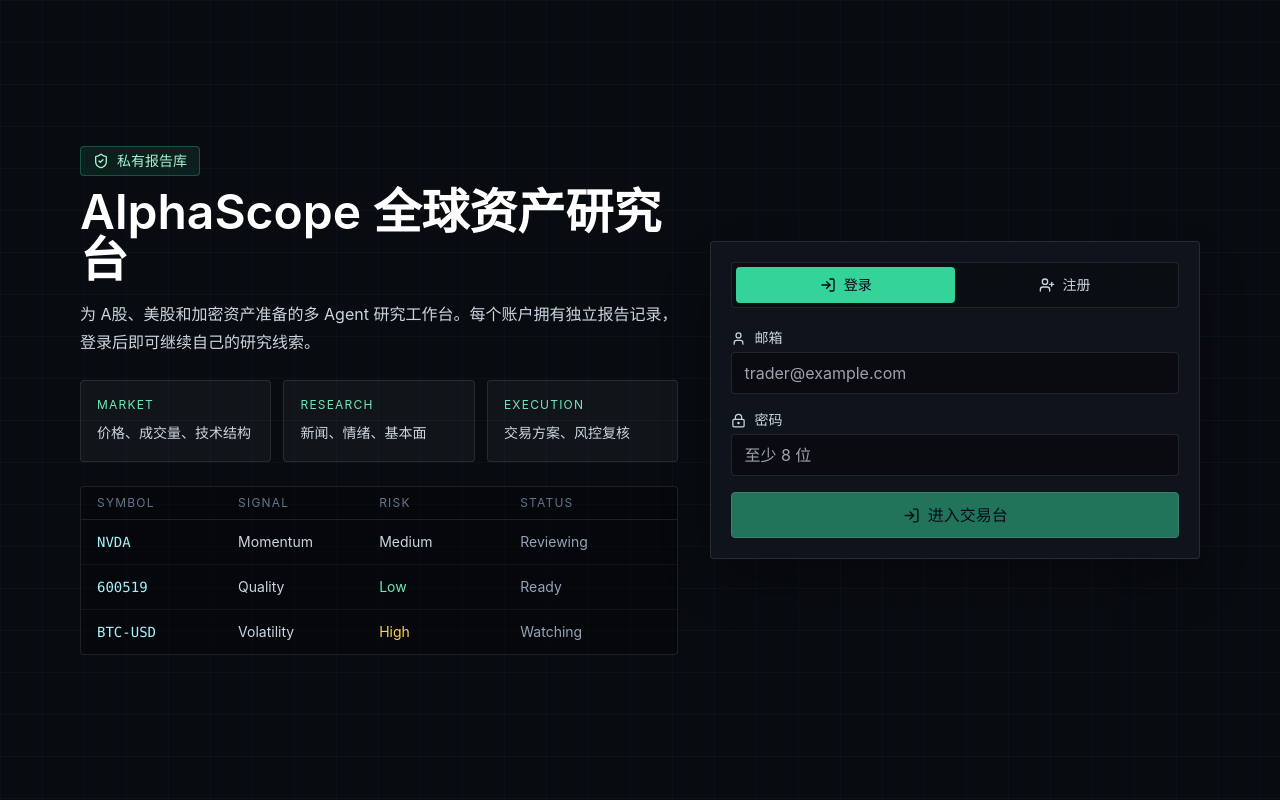
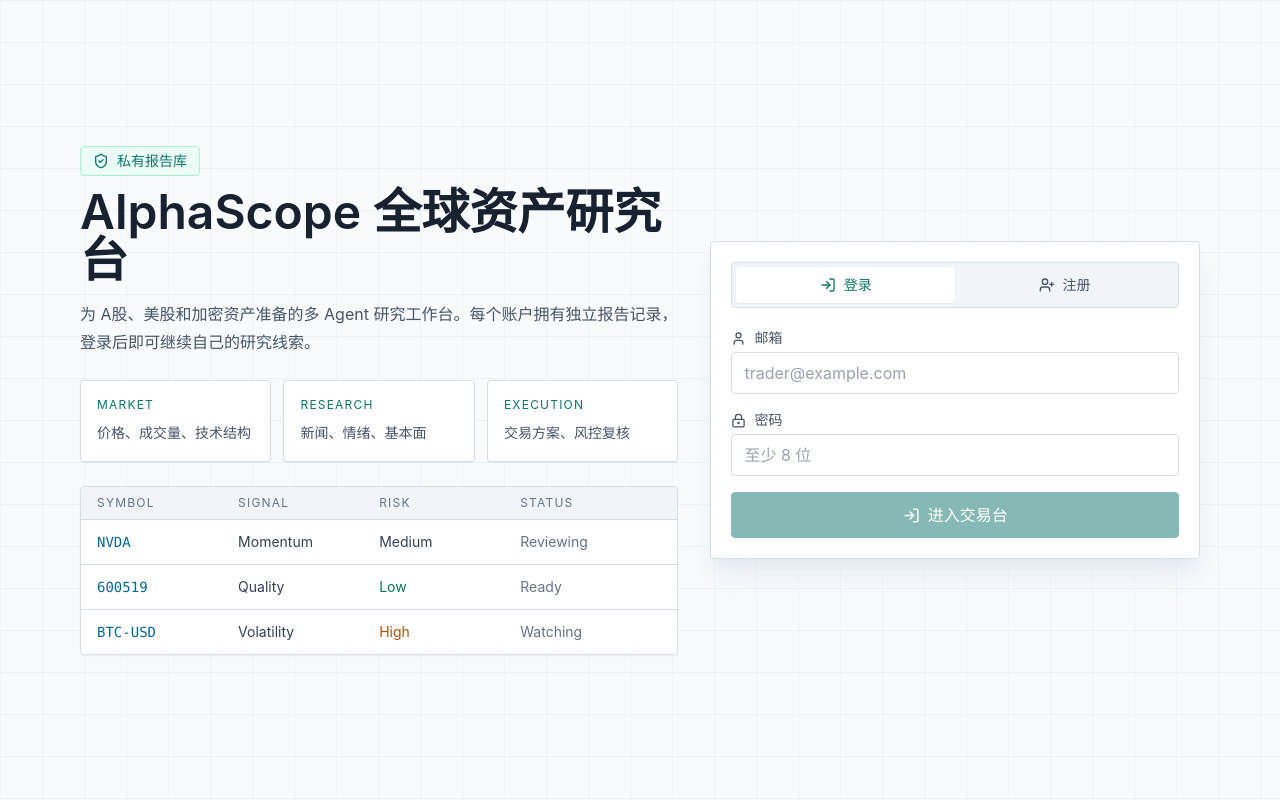
Before and after one commit to 870628627/choose, a React (Vite) app in the folder web/: page / in a window 1280 px wide. Built offline with nearby package versions, Linux system fonts and the light colour scheme; the HTML template or start-up script is replaced by a standard one.

Commit message:
Improve auth UI and PDF export reliability

```diff
--- a/web/src/App.tsx
+++ b/web/src/App.tsx
@@ -93,8 +93,27 @@
 
 function waitForFrameLoad(frame: HTMLIFrameElement) {
   return new Promise<void>((resolve) => {
-    frame.onload = () => resolve();
+    let resolved = false;
+    const finish = () => {
+      if (resolved) return;
+      resolved = true;
+      resolve();
+    };
+    frame.onload = finish;
+    window.setTimeout(finish, 1200);
   });
+}
+
+function downloadBlob(filename: string, blob: Blob) {
+  const url = URL.createObjectURL(blob);
+  const link = document.createElement("a");
+  link.href = url;
+  link.download = filename;
+  link.rel = "noopener";
+  document.body.appendChild(link);
+  link.click();
+  link.remove();
+  window.setTimeout(() => URL.revokeObjectURL(url), 30000);
 }
 
 async function downloadTradingAgentsPdf(filename: string, report: TradingAgentsReport, stockName?: string) {
@@ -109,7 +128,6 @@
   frame.style.width = "1180px";
   frame.style.height = "1200px";
   frame.style.border = "0";
-  frame.style.opacity = "0";
   frame.style.pointerEvents = "none";
 
   const ready = waitForFrameLoad(frame);
@@ -130,43 +148,74 @@
     await new Promise((resolve) => window.setTimeout(resolve, 250));
 
     const shell = frameDocument.querySelector(".shell") as HTMLElement | null;
-    const target = shell || frameDocument.body;
+    let blocks = Array.from(frameDocument.querySelectorAll(".hero, .toc, .section, .risk")) as HTMLElement[];
+    if (blocks.length === 0) blocks = [frameDocument.body];
     const height = Math.max(
-      target.scrollHeight,
+      shell?.scrollHeight || 0,
       frameDocument.documentElement.scrollHeight,
       frameDocument.body.scrollHeight
     );
     frame.style.height = `${height + 80}px`;
 
-    const canvas = await html2canvas(target, {
-      backgroundColor: "#f4f7f8",
-      scale: Math.min(window.devicePixelRatio || 1, 1.5),
-      useCORS: true,
-      windowWidth: 1180,
-      windowHeight: height + 80
-    });
-
     const pdf = new jsPDF("p", "mm", "a4");
     const pageWidth = pdf.internal.pageSize.getWidth();
     const pageHeight = pdf.internal.pageSize.getHeight();
     const margin = 8;
+    const gap = 5;
     const imgWidth = pageWidth - margin * 2;
-    const imgHeight = (canvas.height * imgWidth) / canvas.width;
-    let position = margin;
-    let remainingHeight = imgHeight;
-    const image = canvas.toDataURL("image/jpeg", 0.92);
-
-    pdf.addImage(image, "JPEG", margin, position, imgWidth, imgHeight);
-    remainingHeight -= pageHeight - margin * 2;
-
-    while (remainingHeight > 0) {
-      position = remainingHeight - imgHeight + margin;
-      pdf.addPage();
-      pdf.addImage(image, "JPEG", margin, position, imgWidth, imgHeight);
-      remainingHeight -= pageHeight - margin * 2;
-    }
-
-    pdf.save(filename);
+    let cursorY = margin;
+
+    const addCanvasToPdf = (canvas: HTMLCanvasElement, forceNewPage: boolean) => {
+      if (forceNewPage && cursorY > margin) {
+        pdf.addPage();
+        cursorY = margin;
+      }
+
+      const imgHeight = (canvas.height * imgWidth) / canvas.width;
+      const image = canvas.toDataURL("image/jpeg", 0.92);
+      let remainingHeight = imgHeight;
+      let consumedHeight = 0;
+
+      while (remainingHeight > 0) {
+        const availableHeight = pageHeight - margin - cursorY;
+        if (availableHeight < 24) {
+          pdf.addPage();
+          cursorY = margin;
+          continue;
+        }
+
+        pdf.addImage(image, "JPEG", margin, cursorY - consumedHeight, imgWidth, imgHeight);
+        const pageSliceHeight = Math.min(availableHeight, remainingHeight);
+        remainingHeight -= pageSliceHeight;
+        consumedHeight += pageSliceHeight;
+
+        if (remainingHeight > 0) {
+          pdf.addPage();
+          cursorY = margin;
+        } else {
+          cursorY += pageSliceHeight + gap;
+          if (cursorY > pageHeight - margin - 12) {
+            pdf.addPage();
+            cursorY = margin;
+          }
+        }
+      }
+    };
+
+    for (let index = 0; index < blocks.length; index += 1) {
+      const block = blocks[index];
+      const canvas = await html2canvas(block, {
+        backgroundColor: "#f4f7f8",
+        scale: Math.min(window.devicePixelRatio || 1, 1.5),
+        useCORS: true,
+        windowWidth: 1180,
+        windowHeight: Math.max(block.scrollHeight + 40, 800)
+      });
+      if (!canvas.width || !canvas.height) continue;
+      addCanvasToPdf(canvas, block.classList.contains("section") || block.classList.contains("risk"));
+    }
+
+    downloadBlob(filename, pdf.output("blob"));
   } finally {
     frame.remove();
   }
@@ -386,9 +435,9 @@
 
 function AuthLoading() {
   return (
-    <div className="flex min-h-screen items-center justify-center bg-[#080b0f] px-4 text-slate-200">
-      <div className="flex items-center gap-3 rounded border border-emerald-400/30 bg-white/5 px-4 py-3">
-        <Activity size={18} className="animate-pulse text-emerald-300" />
+    <div className="flex min-h-screen items-center justify-center bg-slate-50 px-4 text-slate-700">
+      <div className="flex items-center gap-3 rounded border border-line bg-white px-4 py-3 shadow-sm">
+        <Activity size={18} className="animate-pulse text-accent" />
         <span className="text-sm">正在连接 AlphaScope 交易台</span>
       </div>
     </div>
@@ -420,21 +469,21 @@
   };
 
   return (
-    <div className="min-h-screen bg-[#080b0f] text-slate-100">
-      <div className="absolute inset-0 opacity-30" style={{
+    <div className="min-h-screen bg-slate-50 text-ink">
+      <div className="absolute inset-0 opacity-70" style={{
         backgroundImage:
-          "linear-gradient(rgba(16,185,129,.18) 1px, transparent 1px), linear-gradient(90deg, rgba(56,189,248,.12) 1px, transparent 1px)",
+          "linear-gradient(rgba(15,118,110,.08) 1px, transparent 1px), linear-gradient(90deg, rgba(14,165,233,.08) 1px, transparent 1px)",
         backgroundSize: "42px 42px"
       }} />
       <main className="relative mx-auto grid min-h-screen max-w-6xl gap-8 px-4 py-10 lg:grid-cols-[1.1fr_.9fr] lg:items-center">
         <section className="space-y-6">
           <div>
-            <div className="mb-3 inline-flex items-center gap-2 rounded border border-emerald-400/30 bg-emerald-400/10 px-3 py-1 text-sm text-emerald-200">
+            <div className="mb-3 inline-flex items-center gap-2 rounded border border-emerald-200 bg-emerald-50 px-3 py-1 text-sm text-accent">
               <ShieldCheck size={16} />
               私有报告库
             </div>
-            <h1 className="text-4xl font-semibold tracking-normal text-white sm:text-5xl">AlphaScope 全球资产研究台</h1>
-            <p className="mt-4 max-w-2xl text-base leading-7 text-slate-300">
+            <h1 className="text-4xl font-semibold tracking-normal text-ink sm:text-5xl">AlphaScope 全球资产研究台</h1>
+            <p className="mt-4 max-w-2xl text-base leading-7 text-slate-600">
               为 A股、美股和加密资产准备的多 Agent 研究工作台。每个账户拥有独立报告记录，登录后即可继续自己的研究线索。
             </p>
           </div>
@@ -444,14 +493,14 @@
               ["Research", "新闻、情绪、基本面"],
               ["Execution", "交易方案、风控复核"]
             ].map(([label, value]) => (
-              <div key={label} className="rounded border border-white/10 bg-white/[0.04] p-4">
-                <div className="text-xs uppercase tracking-widest text-emerald-300">{label}</div>
-                <div className="mt-2 text-sm leading-6 text-slate-300">{value}</div>
+              <div key={label} className="rounded border border-line bg-white p-4 shadow-sm">
+                <div className="text-xs uppercase tracking-widest text-accent">{label}</div>
+                <div className="mt-2 text-sm leading-6 text-slate-600">{value}</div>
               </div>
             ))}
           </div>
-          <div className="overflow-hidden rounded border border-white/10 bg-black/30">
-            <div className="grid grid-cols-4 border-b border-white/10 px-4 py-2 text-xs uppercase tracking-widest text-slate-500">
+          <div className="overflow-hidden rounded border border-line bg-white shadow-sm">
+            <div className="grid grid-cols-4 border-b border-line bg-slate-100 px-4 py-2 text-xs uppercase tracking-widest text-slate-500">
               <span>Symbol</span>
               <span>Signal</span>
               <span>Risk</span>
@@ -462,23 +511,23 @@
               ["600519", "Quality", "Low", "Ready"],
               ["BTC-USD", "Volatility", "High", "Watching"]
             ].map((row) => (
-              <div key={row[0]} className="grid grid-cols-4 border-b border-white/5 px-4 py-3 text-sm last:border-b-0">
-                <span className="font-mono text-cyan-200">{row[0]}</span>
-                <span className="text-slate-300">{row[1]}</span>
-                <span className={row[2] === "High" ? "text-amber-300" : row[2] === "Low" ? "text-emerald-300" : "text-slate-300"}>{row[2]}</span>
-                <span className="text-slate-400">{row[3]}</span>
+              <div key={row[0]} className="grid grid-cols-4 border-b border-line px-4 py-3 text-sm last:border-b-0">
+                <span className="font-mono text-sky-700">{row[0]}</span>
+                <span className="text-slate-700">{row[1]}</span>
+                <span className={row[2] === "High" ? "text-amber-700" : row[2] === "Low" ? "text-emerald-700" : "text-slate-700"}>{row[2]}</span>
+                <span className="text-slate-500">{row[3]}</span>
               </div>
             ))}
           </div>
         </section>
 
-        <section className="rounded border border-white/10 bg-[#10151d]/95 p-5 shadow-2xl shadow-black/40">
-          <div className="mb-5 flex rounded border border-white/10 bg-black/30 p-1">
+        <section className="rounded border border-line bg-white p-5 shadow-xl shadow-slate-200/80">
+          <div className="mb-5 flex rounded border border-line bg-slate-100 p-1">
             <button
               type="button"
               onClick={() => setMode("login")}
               className={`flex flex-1 items-center justify-center gap-2 rounded px-3 py-2 text-sm ${
-                mode === "login" ? "bg-emerald-400 text-slate-950" : "text-slate-300"
+                mode === "login" ? "bg-white text-accent shadow-sm" : "text-slate-600 hover:text-ink"
               }`}
             >
               <LogIn size={16} />
@@ -488,7 +537,7 @@
               type="button"
               onClick={() => setMode("register")}
               className={`flex flex-1 items-center justify-center gap-2 rounded px-3 py-2 text-sm ${
-                mode === "register" ? "bg-emerald-400 text-slate-950" : "text-slate-300"
+                mode === "register" ? "bg-white text-accent shadow-sm" : "text-slate-600 hover:text-ink"
               }`}
             >
               <UserPlus size={16} />
@@ -498,35 +547,35 @@
 
           <form className="space-y-4" onSubmit={submit}>
             <label className="block">
-              <span className="mb-1 flex items-center gap-2 text-sm text-slate-300"><User size={15} />邮箱</span>
+              <span className="mb-1 flex items-center gap-2 text-sm text-slate-600"><User size={15} />邮箱</span>
               <input
                 value={email}
                 onChange={(event) => setEmail(event.target.value.trim().slice(0, 254))}
                 type="email"
                 autoComplete="username"
                 placeholder="trader@example.com"
-                className="w-full rounded border border-white/10 bg-black/40 px-3 py-2 text-slate-100 outline-none focus:border-emerald-300"
+                className="w-full rounded border border-line bg-white px-3 py-2 text-ink outline-none focus:border-accent focus:ring-2 focus:ring-emerald-100"
               />
             </label>
             <label className="block">
-              <span className="mb-1 flex items-center gap-2 text-sm text-slate-300"><LockKeyhole size={15} />密码</span>
+              <span className="mb-1 flex items-center gap-2 text-sm text-slate-600"><LockKeyhole size={15} />密码</span>
               <input
                 value={password}
                 onChange={(event) => setPassword(event.target.value.slice(0, 128))}
                 type="password"
                 autoComplete={mode === "login" ? "current-password" : "new-password"}
                 placeholder="至少 8 位"
-                className="w-full rounded border border-white/10 bg-black/40 px-3 py-2 text-slate-100 outline-none focus:border-emerald-300"
+                className="w-full rounded border border-line bg-white px-3 py-2 text-ink outline-none focus:border-accent focus:ring-2 focus:ring-emerald-100"
               />
             </label>
             {error && (
-              <div className="rounded border border-red-400/30 bg-red-400/10 px-3 py-2 text-sm leading-6 text-red-200">
+              <div className="rounded border border-red-200 bg-red-50 px-3 py-2 text-sm leading-6 text-red-700">
                 {error}
               </div>
             )}
             <button
               disabled={busy || !email.includes("@") || password.length < 8}
-              className="flex w-full items-center justify-center gap-2 rounded border border-emerald-300 bg-emerald-400 px-4 py-2.5 font-medium text-slate-950 disabled:cursor-not-allowed disabled:opacity-50"
+              className="flex w-full items-center justify-center gap-2 rounded border border-accent bg-accent px-4 py-2.5 font-medium text-white hover:bg-teal-700 disabled:cursor-not-allowed disabled:opacity-50"
             >
               {mode === "login" ? <LogIn size={17} /> : <UserPlus size={17} />}
               {busy ? "处理中" : mode === "login" ? "进入交易台" : "创建账户"}
@@ -729,7 +778,7 @@
   const exportShowcaseReport = (record: ShowcaseReportRecord) => {
     const label = record.display_name || record.symbol;
     const name = `${safeFileName(record.symbol)}-${safeFileName(label)}-${safeFileName(record.trade_date)}.pdf`;
-    void exportTradingAgentsPdf(name, record.report, record.display_name);
+    return exportTradingAgentsPdf(name, record.report, record.display_name);
   };
 
   return (
@@ -1155,7 +1204,7 @@
   const exportReport = () => {
     if (!report) return;
     const name = `${safeFileName(report.code)}-${safeFileName(report.trade_date)}.pdf`;
-    void exportTradingAgentsPdf(name, report);
+    return exportTradingAgentsPdf(name, report);
   };
 
   const stopReport = async () => {
@@ -1433,7 +1482,7 @@
   const exportReport = () => {
     if (!report || !detail) return;
     const name = `${safeFileName(report.code)}-${safeFileName(detail.stock.name || "TradingAgents")}-${safeFileName(report.trade_date)}.pdf`;
-    void exportTradingAgentsPdf(name, report, detail.stock.name);
+    return exportTradingAgentsPdf(name, report, detail.stock.name);
   };
 
   const stopTradingAgents = async () => {
@@ -1749,7 +1798,7 @@
   const exportRecord = (record: ReportRecord) => {
     const label = record.display_name || record.symbol;
     const name = `${safeFileName(record.symbol)}-${safeFileName(label)}-${safeFileName(record.trade_date)}.pdf`;
-    void exportTradingAgentsPdf(name, record.report, record.display_name);
+    return exportTradingAgentsPdf(name, record.report, record.display_name);
   };
 
   const stopJob = async (job: ReportJob) => {
@@ -1886,7 +1935,7 @@
                     className="inline-flex items-center gap-2 rounded border border-line bg-white px-3 py-2 text-sm text-slate-700 hover:border-accent hover:text-accent"
                   >
                     <Download size={16} />
-                    导出
+                    导出PDF
                   </button>
                   <button
                     onClick={() => deleteRecord(record)}
@@ -1912,8 +1961,19 @@
   );
 }
 
-function TradingAgentsReportView({ report, onExport }: { report: TradingAgentsReport; onExport: () => void }) {
+function TradingAgentsReportView({ report, onExport }: { report: TradingAgentsReport; onExport: () => void | Promise<void> }) {
   const sectionEntries = Object.entries(report.sections).filter(([, value]) => Boolean(value?.trim()));
+  const [exporting, setExporting] = useState(false);
+
+  const handleExport = async () => {
+    if (exporting) return;
+    setExporting(true);
+    try {
+      await onExport();
+    } finally {
+      setExporting(false);
+    }
+  };
 
   return (
     <div className="space-y-5">
@@ -1929,12 +1989,13 @@
             </div>
           </div>
           <button
-            onClick={onExport}
-            className="inline-flex items-center justify-center gap-2 rounded border border-emerald-300/40 bg-emerald-300 px-3 py-2 text-sm text-slate-950 hover:bg-emerald-200"
-            title="导出报告"
+            onClick={handleExport}
+            disabled={exporting}
+            className="inline-flex items-center justify-center gap-2 rounded border border-emerald-300/40 bg-emerald-300 px-3 py-2 text-sm text-slate-950 hover:bg-emerald-200 disabled:cursor-wait disabled:opacity-70"
+            title="导出 PDF"
           >
-            <Download size={16} />
-            导出报告
+            {exporting ? <Activity size={16} className="animate-pulse" /> : <Download size={16} />}
+            {exporting ? "生成 PDF 中" : "导出 PDF"}
           </button>
         </div>
       </div>
```
